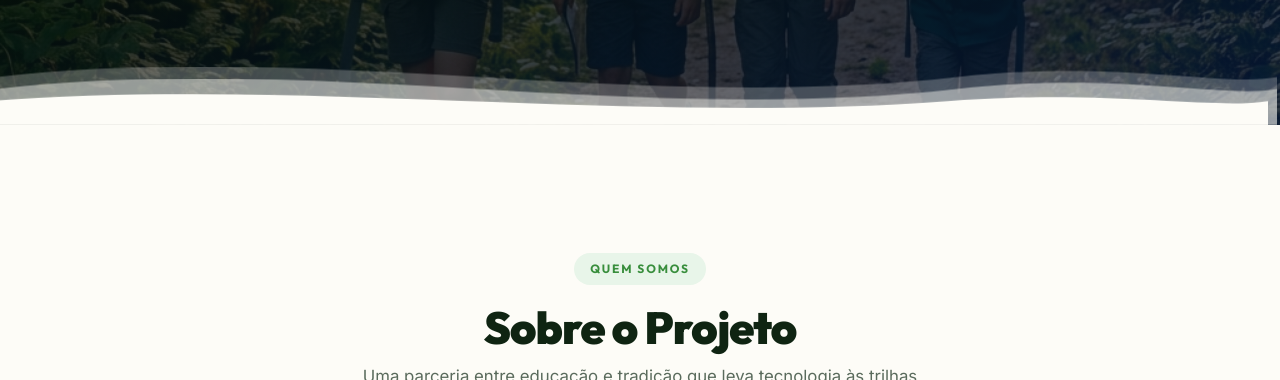
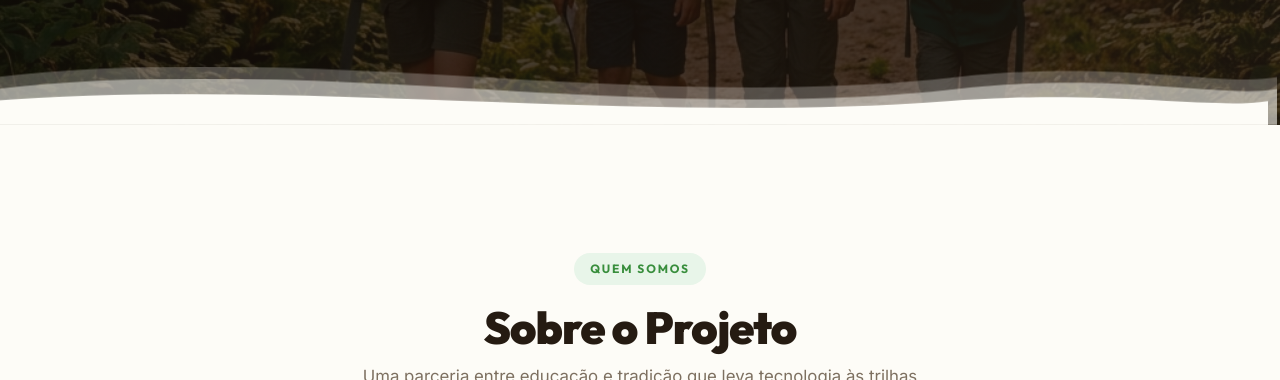
Before and after one commit to JonasGolart/stackfab-ondas-conhecimento-site, a website: page index.html in a window 1280 px wide. Shown: the part 720-1100 px from the top of the page. Drawn offline with Linux system fonts and the light colour scheme.

Commit message:
feat: refactor visual layout to premium sand theme and fix docker multer uploads permission/paths

```diff
--- a/styles.css
+++ b/styles.css
@@ -29,25 +29,25 @@
   --c-brown-500: #6D4C41;
   --c-brown-100: #D7CCC8;
 
-  --c-blue-900: #0A2E6E;
-  --c-blue-800: #0D47A1;
-  --c-blue-700: #1565C0;
-  --c-blue-500: #2196F3;
-  --c-blue-100: #BBDEFB;
-
-  --c-dark-900: #0A1A0C;
-  --c-dark-800: #0F2412;
-  --c-dark-700: #152E18;
+  --c-blue-900: #3D2C1E; /* Marrom terroso profundo */
+  --c-blue-800: #4D3A2B; /* Marrom terroso quente */
+  --c-blue-700: #664E3B; /* Bronze terroso */
+  --c-blue-500: #8C6F56; /* Bronze terroso claro / areia escura */
+  --c-blue-100: #E6DBCE; /* Areia/Bege linho suave */
+
+  --c-dark-900: #1C120C; /* Marrom escuro quase preto */
+  --c-dark-800: #251B12; /* Argila/Terra escura */
+  --c-dark-700: #33251B; /* Terra escura média */
 
   --c-white: #FFFFFF;
-  --c-text:  #2C2C2C;
-  --c-text-muted: #5A6B5C;
-  --c-text-light: rgba(255,255,255,0.85);
+  --c-text:  #2E2720; /* Marrom escuro legível em vez de cinza puro */
+  --c-text-muted: #7D7060; /* Bege terroso fosco */
+  --c-text-light: rgba(255,255,255,0.9);
 
   /* ── Gradients ── */
   --grad-hero: linear-gradient(160deg, var(--c-green-900) 0%, var(--c-dark-900) 50%, var(--c-blue-900) 100%);
   --grad-card: linear-gradient(145deg, rgba(255,255,255,0.08) 0%, rgba(255,255,255,0.02) 100%);
-  --grad-text: linear-gradient(135deg, var(--c-green-500) 0%, var(--c-blue-500) 100%);
+  --grad-text: linear-gradient(135deg, var(--c-green-600) 0%, var(--c-blue-700) 100%);
   --grad-btn:  linear-gradient(135deg, var(--c-green-600) 0%, var(--c-green-800) 100%);
 
   /* ── Typography ── */
@@ -84,11 +84,11 @@
   --radius-full: 999px;
 
   /* ── Shadows ── */
-  --shadow-sm:  0 2px 8px rgba(0,0,0,0.08);
-  --shadow-md:  0 4px 20px rgba(0,0,0,0.12);
-  --shadow-lg:  0 8px 40px rgba(0,0,0,0.16);
-  --shadow-glow-green: 0 0 30px rgba(67,160,71,0.3);
-  --shadow-glow-blue:  0 0 30px rgba(33,150,243,0.3);
+  --shadow-sm:  0 2px 8px rgba(46,39,32,0.08);
+  --shadow-md:  0 4px 20px rgba(46,39,32,0.12);
+  --shadow-lg:  0 8px 40px rgba(46,39,32,0.16);
+  --shadow-glow-green: 0 0 30px rgba(46,125,50,0.3);
+  --shadow-glow-blue:  0 0 30px rgba(140,111,86,0.3);
 
   /* ── Transitions ── */
   --tr-fast: 0.2s cubic-bezier(0.4, 0, 0.2, 1);
@@ -714,7 +714,7 @@ button {
 
 .bento-card--featured {
   grid-column: 1 / -1;
-  background: linear-gradient(145deg, rgba(27,94,32,0.2) 0%, rgba(13,71,161,0.15) 100%);
+  background: linear-gradient(145deg, rgba(27,94,32,0.2) 0%, rgba(102, 78, 59, 0.15) 100%);
   border-color: rgba(67,160,71,0.2);
 }
 
```
Also changed, not shown: diagnose_db.js (added, +48 -0 lines), server.js (+10 -0 lines), src/controllers/materialController.js (+8 -1 lines), 1 other file.
